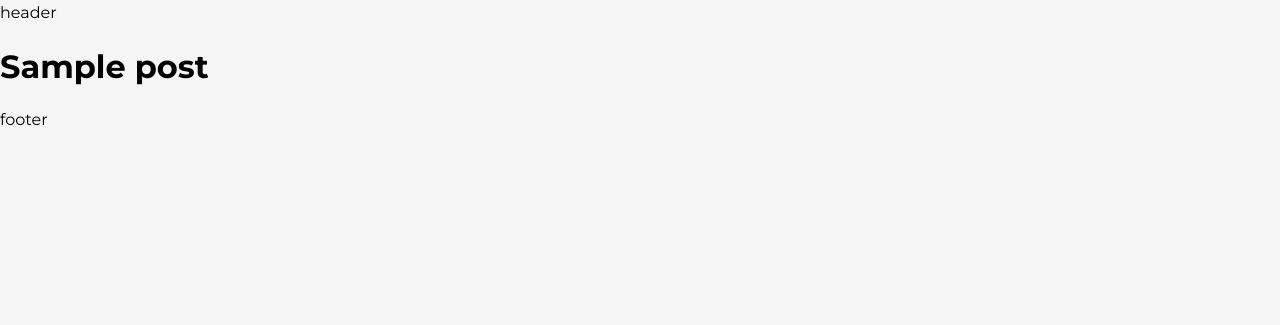
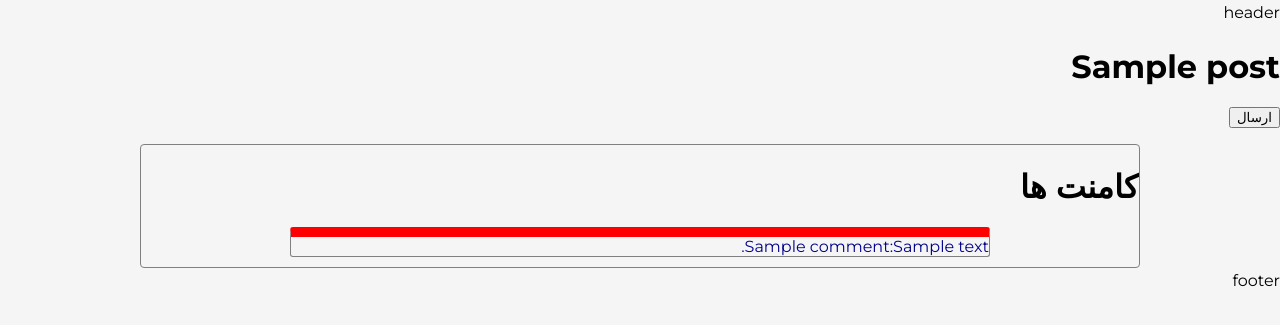
Before and after one commit to SinaNazaripour/training, a Django app: template weblog/blog/templates/blog/post_detail.html in a window 1280 px wide. Shown: the top 325 px of the page. Run offline with Django 5.2, Linux system fonts and the light colour scheme; the template is opened without the code that fills it: values that come from a table or form of the project are taken from there, most other values are stand-ins (such as "Sample title", 1, 10 or a date in 2020); parts of the project's set-up code (start-up, migrations or seed data) failed here and were passed over.

Commit message:
feature:Comment

```diff
--- a/weblog/blog/forms.py
+++ b/weblog/blog/forms.py
@@ -1,7 +1,18 @@
 from django import forms
+
+from .models import Comment
+
 
 class TicketForm(forms.Form):
     author_name = forms.CharField(max_length=30)
     author_email = forms.EmailField()
     title = forms.CharField(max_length=30)
     body = forms.CharField(max_length=300,widget=forms.TextInput)
+
+class CommentForm(forms.ModelForm):
+    class Meta:
+        model=Comment
+        fields=["body"]
+        widgets={
+            'body':forms.TextInput
+        }
--- a/weblog/blog/static/css/base.css
+++ b/weblog/blog/static/css/base.css
@@ -106,3 +106,20 @@ h3::before {
     border-radius: 50px;
     height:auto
 }
+
+.comments_box{
+	border: 1px solid gray;
+	border-radius: 4px;
+	overflow-y: scroll;
+	margin: auto;
+	max-width: 1000px;
+	max-height: 400px;
+}
+.comment{
+	border: 1px solid gray;
+	color: darkblue;
+	border-radius: 3px;
+	border-top: 10px solid red;
+	max-width: 700px;
+	margin: 10px auto;
+}
--- a/weblog/blog/templates/blog/post_detail.html
+++ b/weblog/blog/templates/blog/post_detail.html
@@ -2,4 +2,17 @@
 {%block title %}post{%endblock%}
 {%block content %}
    <h1>{{post.title}}</h1>
+
+   <form method="post" action="{% url 'blog:comment' post.id %}">
+      {%csrf_token%}
+      {{form.as_p}}
+      <input type="submit" value="ارسال">
+   </form>
+   <div class="comments_box">
+      <h1>کامنت ها</h1>
+      {% for comment in comments  %}
+         <div class="comment">{{comment.name}}:{{comment.body}}</div>
+      {% endfor %}
+
+   </div>
 {%endblock%}
--- a/weblog/blog/templates/parents/base.html
+++ b/weblog/blog/templates/parents/base.html
@@ -1,7 +1,7 @@
 {% load static %}
 {% load jformat%}
 
-<html lang="en">
+<html lang="fa" dir="rtl">
 <head>
     <meta charset="UTF-8">
     {%block head%}{%endblock%}
--- a/weblog/blog/urls.py
+++ b/weblog/blog/urls.py
@@ -7,6 +7,7 @@ urlpatterns=[
     path('posts/',views.post_list,name='post_list'),
     # path('posts/',PostListView.as_view(),name='post_list'),
     path('posts/<int:id>',views.post_detail,name='post_detail'),
-    path('ticket/',views.ticket,name="ticket")
+    path('ticket/',views.ticket,name="ticket"),
+    path('posts/<int:id>/comment/',views.comment,name="comment")
 
 ]
```
Also changed, not shown: weblog/blog/admin.py (+11 -2 lines), weblog/blog/models.py (+16 -0 lines), weblog/blog/templates/forms/comment.html (added, +14 -0 lines), weblog/blog/templates/forms/ticket.html (+24 -1 lines), weblog/blog/views.py (+31 -1 lines), weblog/blog/migrations/0003_alter_post_options_alter_post_created_and_more.py (added), weblog/blog/migrations/0004_alter_post_published_comment.py (added), weblog/blog/migrations/0005_alter_post_published.py (added), weblog/db.sqlite3.
